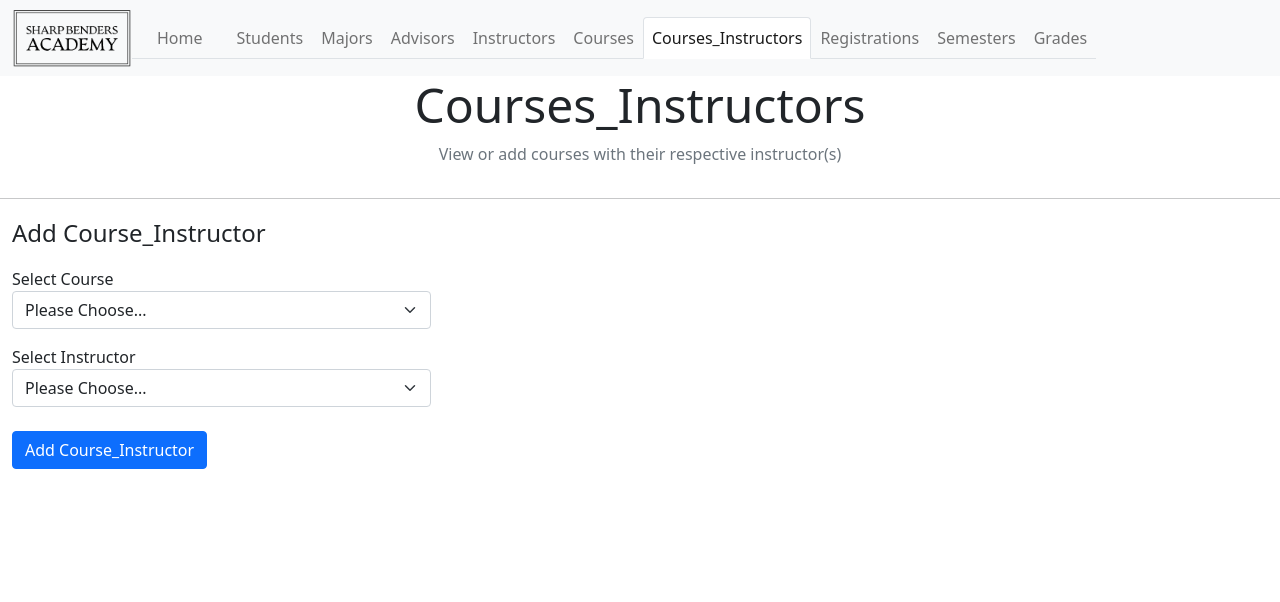
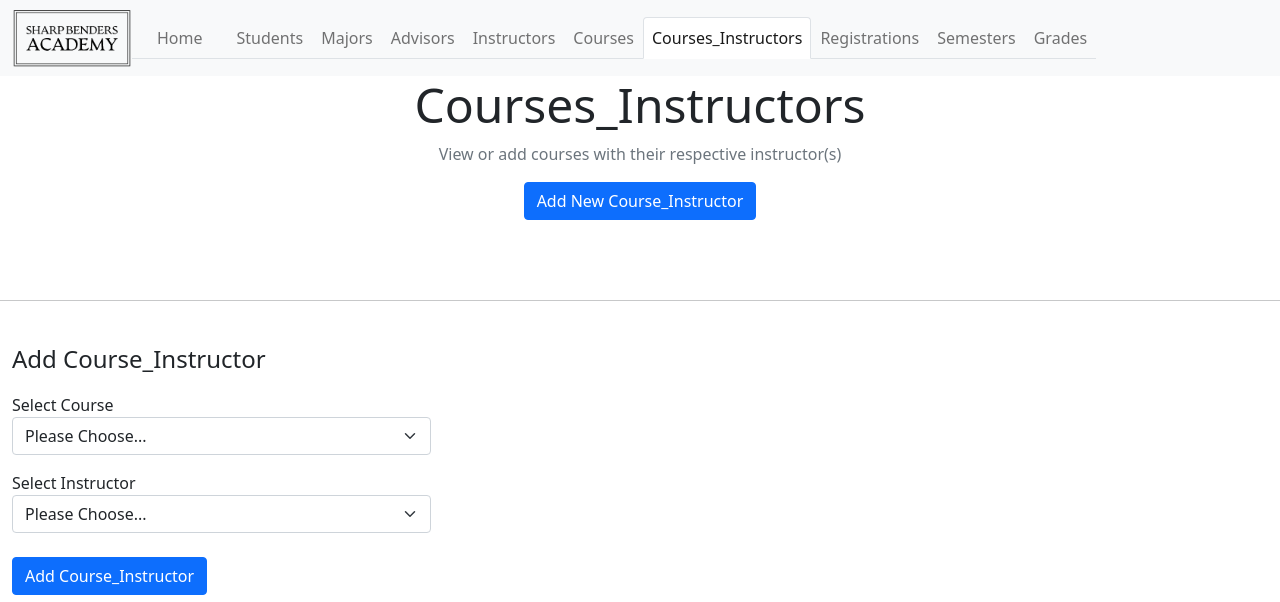
Before and after one commit to Sharp-Benders-Academy/Sharp-Benders-Academy, a Flask app: template templates/courses_instructors.j2 in a window 1280 px wide. Shown: the top 602 px of the page. Run offline with Flask 2, Linux system fonts and the light colour scheme; the template is opened without the code that fills it, so the values that code supplies are empty; some libraries are stand-ins or nearby versions.

Commit message:
"Add New Course Instructor" button added

```diff
--- a/templates/courses_instructors.j2
+++ b/templates/courses_instructors.j2
@@ -24,6 +24,12 @@
     <p class="text-muted">View or add courses with their respective instructor(s)</p>
 </div>
 
+<!-- Add New Course_Instructor Button -->
+<div class="container-fluid text-center">
+    <button class="btn btn-primary" onclick="window.location.href='#addCourseInstructor';">Add New Course_Instructor</button>
+</div>
+<br />
+
 <table class="table table-striped table-hover">
     <thead>
         <tr>
@@ -46,7 +52,10 @@
     </tbody>
 </table>
 
+<p id="addCourseInstructor"> </p>
+<br />
 <hr>
+<br />
 
 <div class="container-fluid">
     <form action="/courses_instructors" method="post" class="form-horizontal">
```
